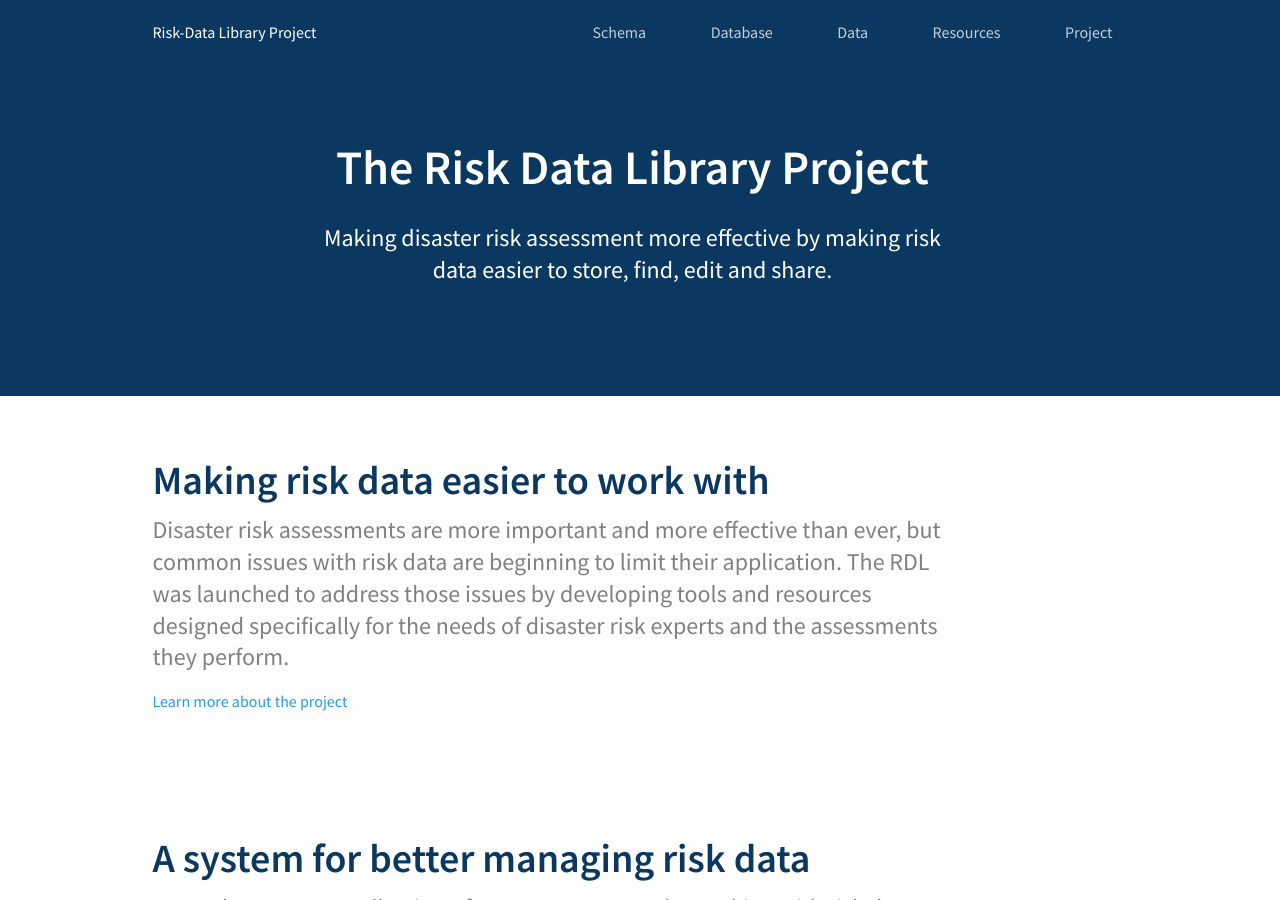
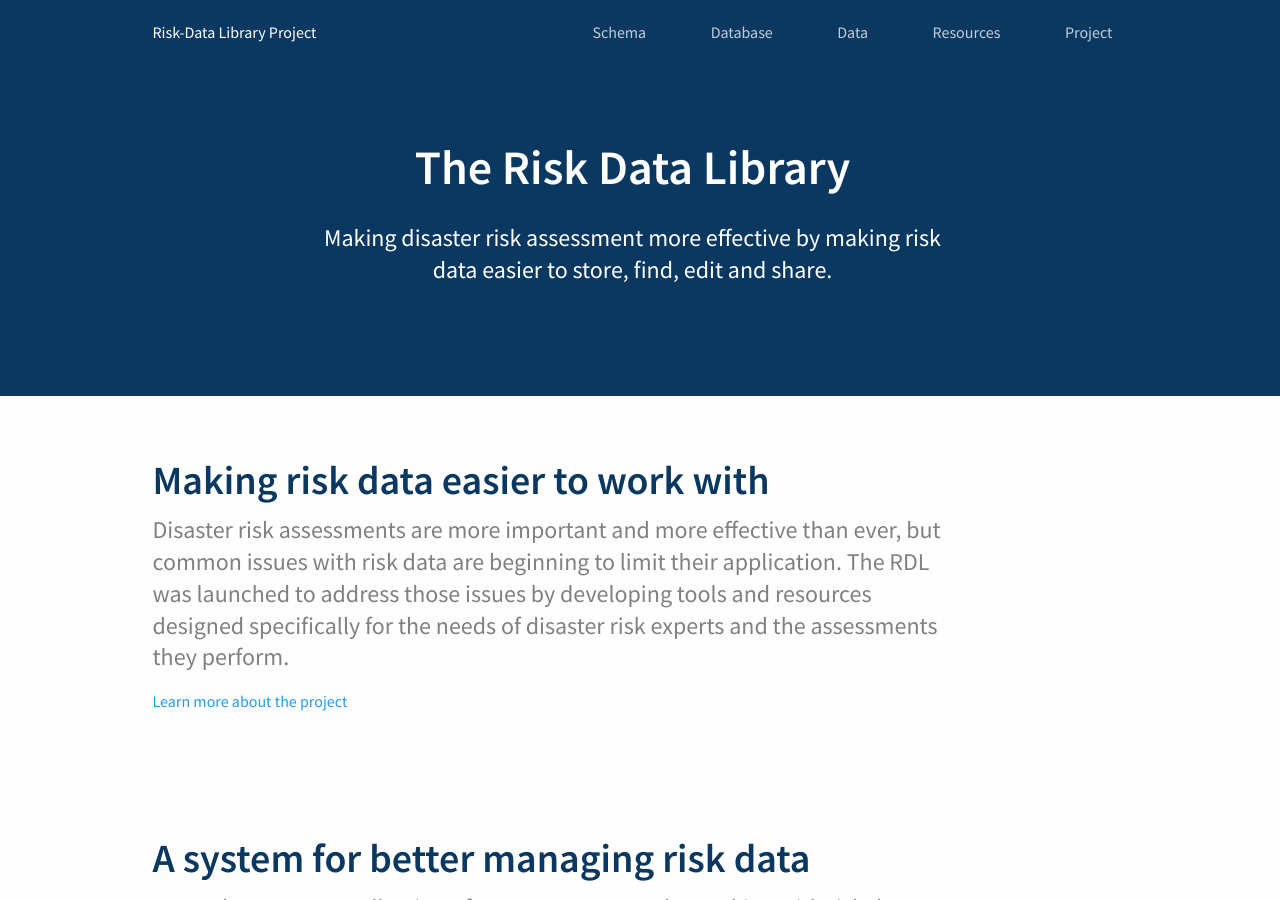
Before and after one commit to GFDRR/risk-data-library.github.io, a Jekyll site: the page built from index.html, in a window 1280 px wide and 900 px high. Built offline with Jekyll 4.4.1, drawn with Linux system fonts in a browser that asks for light colours; nearby versions of some CDN libraries.

Commit message:
Update description.html
remove 'project' from title

```diff
--- a/_includes/home/description.html
+++ b/_includes/home/description.html
@@ -1,5 +1,5 @@
 <div class="description">
-  <h1 class="description-title main-title">The Risk Data Library Project</h1>
+  <h1 class="description-title main-title">The Risk Data Library</h1>
   <p class="description-paragraph">
     Making disaster risk assessment more effective by making risk data easier to store, find, edit and share.
   </p>
```
